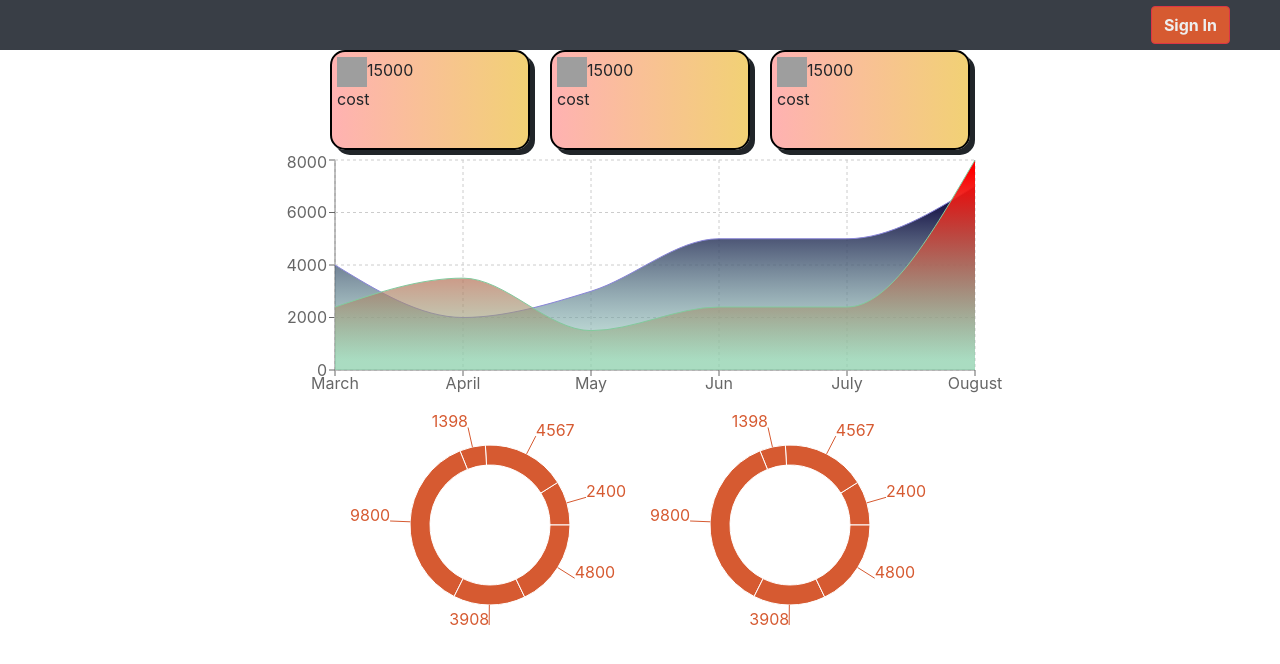
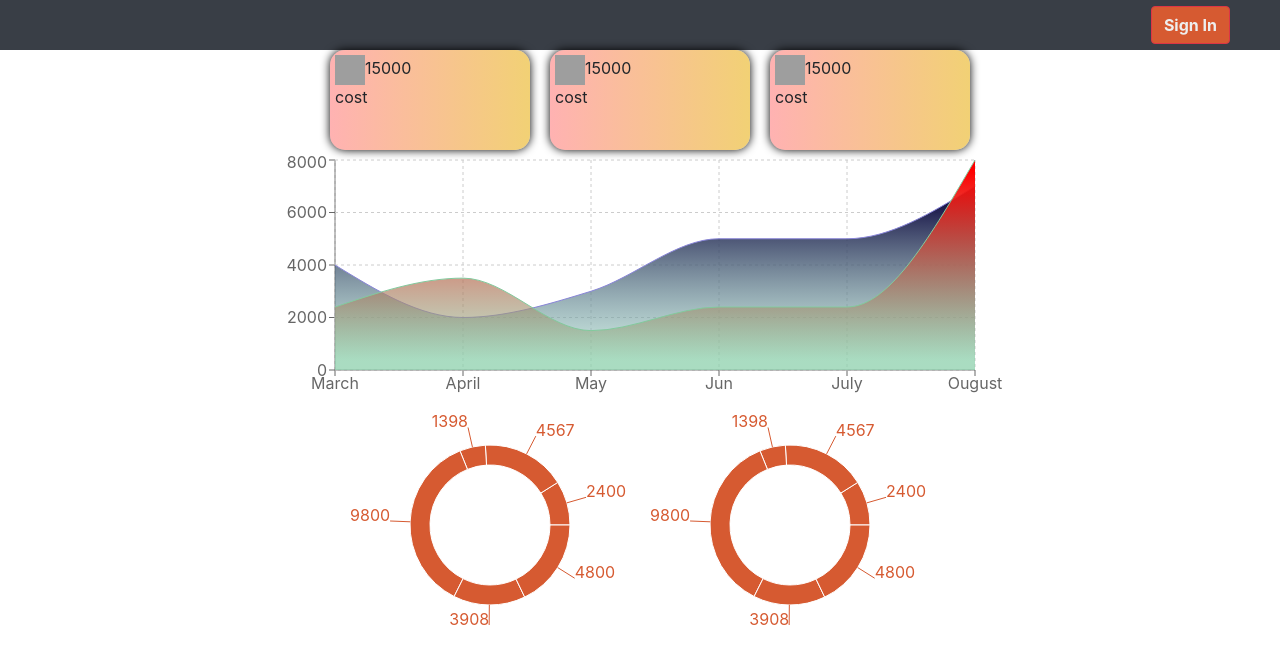
Before and after one commit to MariamGevorgyan/Manage_my_finance, a React (Create React App) app: page / in a window 1280 px wide. Shown: the top 664 px of the page. Built offline with nearby package versions, Linux system fonts and the light colour scheme; grey boxes are pictures that could not be loaded.

Commit message:
Update App.css
Any css changes

```diff
--- a/src/App.css
+++ b/src/App.css
@@ -32,10 +32,11 @@
         rgba(255, 0, 0, 0.3),
         rgba(236, 189, 57, 0.699)
     );
-    box-shadow: 5px 5px;
+
+    box-shadow: 0 0 10px #000000;
     width: 200px;
     height: 100px;
-    border: black solid 2px;
+    /* border: black solid 2px; */
     border-radius: 15px;
     padding: 5px;
 }
@@ -43,3 +44,6 @@
     display: flex;
     justify-content: center;
 }
+.linerChartPosition {
+    margin-top: 35px;
+}
```
